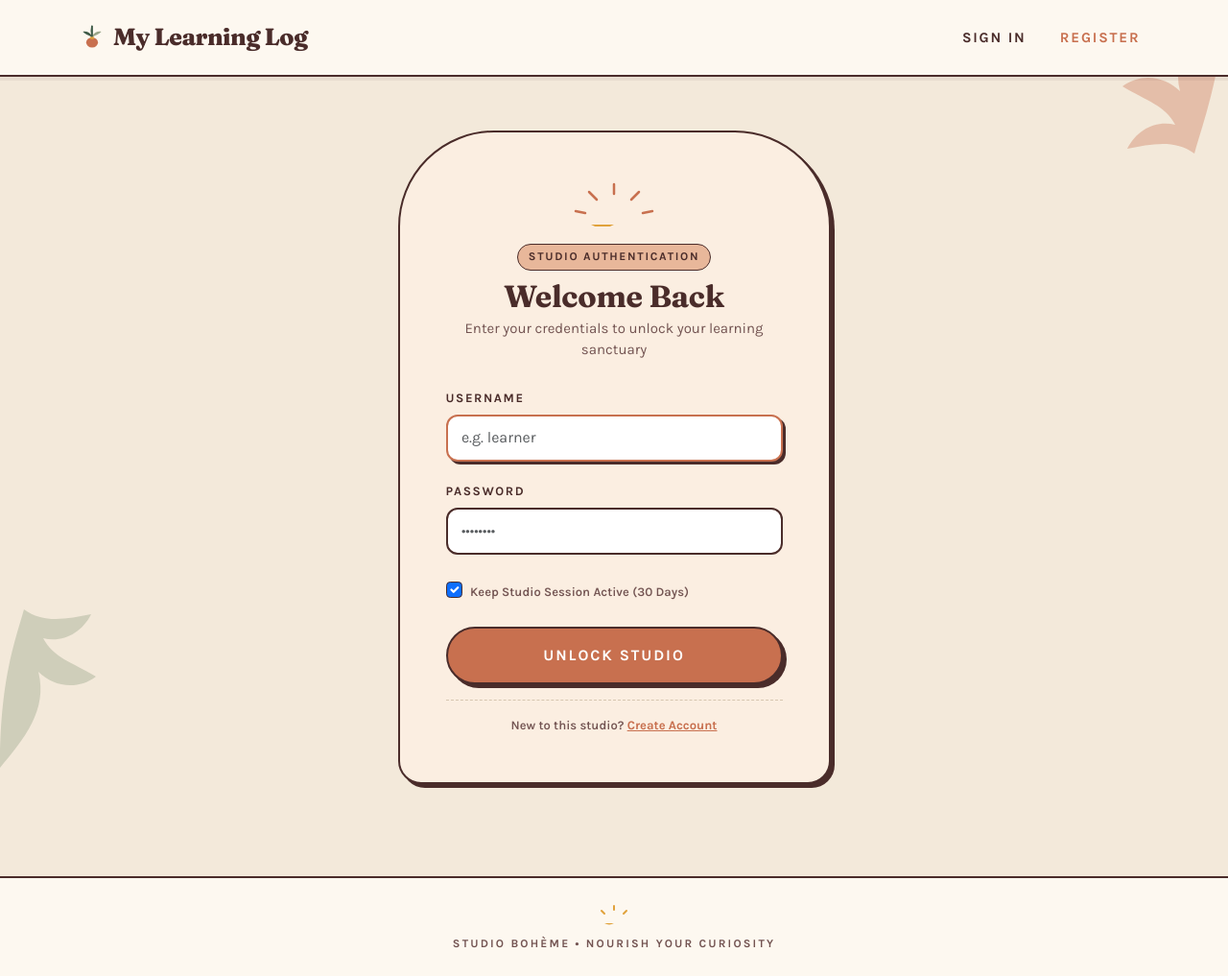
After one commit to nurul-fauziah/learning_journal, a Flask app: page /login in a window 1280 px wide. The commit adds this page. Shown: the whole page at 96% size. Run offline with Flask 3, Linux system fonts and the light colour scheme; some libraries are stand-ins or nearby versions.

Commit message:
feat(auth): implement user authentication and session management
Introduce a complete authentication system including user registration,
secure login, and session-based access control.

- Add `User` model with hashed password storage using Werkzeug.
- Implement authentication middleware to protect core routes and
  enforce login for non-public endpoints.
- Create `login.html` and `register.html` templates for user access.
- Update `Entry` and `Reflection` models to support user-specific
  data ownership via `user_id` foreign keys.
- Enhance session security with `PERMANENT_SESSION_LIFETIME`,
  `HTTPONLY`, and `SAMESITE` cookie configurations.
- Update navigation bar to conditionally display user profile
  information and logout options.
- Refactor streak calculation logic to be user-aware.

```diff
--- a/app.py
+++ b/app.py
@@ -1,11 +1,12 @@
-from flask import Flask, render_template, request, redirect, url_for, jsonify, abort
+from flask import Flask, render_template, request, redirect, url_for, jsonify, abort, session
 from flask_wtf.csrf import CSRFProtect, CSRFError
-from models import db, Category, Entry, Reflection
+from models import db, User, Category, Entry, Reflection
 from datetime import datetime, date, timedelta
 from collections import defaultdict
 import secrets
 import os
 import time
+import re
 
 app = Flask(__name__)
 
@@ -17,7 +18,12 @@ app.config['SQLALCHEMY_TRACK_MODIFICATIONS'] = False
 # 2. Maximum Payload Size Limit (8 MB)
 app.config['MAX_CONTENT_LENGTH'] = 8 * 1024 * 1024
 
-# 3. Persistent Cryptographic Secret Key
+# 3. Session Security
+app.config['PERMANENT_SESSION_LIFETIME'] = timedelta(days=30)
+app.config['SESSION_COOKIE_HTTPONLY'] = True
+app.config['SESSION_COOKIE_SAMESITE'] = 'Lax'
+
+# 4. Persistent Cryptographic Secret Key
 os.makedirs(app.instance_path, exist_ok=True)
 secret_key_file = os.path.join(app.instance_path, 'secret_key')
 if os.path.exists(secret_key_file):
@@ -32,19 +38,18 @@ else:
         f.write(new_secret)
     app.config['SECRET_KEY'] = new_secret
 
-# 4. CSRF Protection
+# 5. CSRF Protection
 csrf = CSRFProtect(app)
 
-# 5. Initialize Database
+# 6. Initialize Database
 db.init_app(app)
 
 # --- Rate Limiting (In-Memory IP Bucket) ---
 request_history = defaultdict(list)
 
-def is_rate_limited(ip, limit=60, window=60):
+def is_rate_limited(ip, limit=80, window=60):
     """Allow up to `limit` actions per `window` seconds per IP."""
     now = time.time()
-    # Filter timestamps older than window
     request_history[ip] = [t for t in request_history[ip] if now - t < window]
     if len(request_history[ip]) >= limit:
         return True
@@ -60,6 +65,26 @@ def rate_limit_check():
             if request.is_json or request.path.startswith('/api/'):
                 return jsonify({'error': 'Rate limit exceeded. Please wait a moment.'}), 429
             abort(429, description="Too many requests. Please slow down.")
+
+# --- Authentication Guard Middleware ---
+@app.before_request
+def enforce_authentication():
+    """Ensure all core routes require an authenticated session."""
+    public_endpoints = {'login', 'register', 'static'}
+    if request.endpoint in public_endpoints:
+        return
+
+    # If no accounts exist yet in DB, direct to first-time setup
+    if User.query.count() == 0:
+        if request.endpoint != 'register':
+            return redirect(url_for('register'))
+        return
+
+    # Check logged-in session
+    if not session.get('user_id'):
+        if request.is_json or request.path.startswith('/api/'):
+            return jsonify({'error': 'Authentication required. Please sign in.'}), 401
+        return redirect(url_for('login', next=request.path))
 
 # --- Security Headers Middleware ---
 @app.after_request
@@ -107,10 +132,13 @@ def filter_due_status(target_dt):
         return f"Due in {diff_days}d"
 
 # --- Helper Functions ---
-def calculate_streak():
-    """Calculate consecutive days of learning activity up to today or yesterday."""
-    entry_dates = {e[0].date() for e in db.session.query(Entry.created_at).all() if e[0]}
-    reflection_dates = {r[0] for r in db.session.query(Reflection.date).all() if r[0]}
+def get_current_user_id():
+    return session.get('user_id')
+
+def calculate_streak(user_id):
+    """Calculate consecutive days of learning activity for current user."""
+    entry_dates = {e[0].date() for e in db.session.query(Entry.created_at).filter(Entry.user_id == user_id).all() if e[0]}
+    reflection_dates = {r[0] for r in db.session.query(Reflection.date).filter(Reflection.user_id == user_id).all() if r[0]}
     activity_dates = entry_dates.union(reflection_dates)
 
     if not activity_dates:
@@ -130,28 +158,26 @@ def calculate_streak():
 
     return streak
 
-def get_heatmap_data():
-    """Generate activity counts for the last 30 days (entries created + reflections)."""
+def get_heatmap_data(user_id):
+    """Generate activity counts for the last 30 days for current user."""
     heatmap_data = {}
     today = date.today()
 
-    # Initialize 30 days dictionary
     for i in range(29, -1, -1):
         d = today - timedelta(days=i)
         heatmap_data[d.strftime('%Y-%m-%d')] = 0
 
-    # Boundary: start of day 29 days ago
     start_date = today - timedelta(days=29)
     start_dt = datetime.combine(start_date, datetime.min.time())
 
-    recent_entries = Entry.query.filter(Entry.created_at >= start_dt).all()
+    recent_entries = Entry.query.filter(Entry.user_id == user_id, Entry.created_at >= start_dt).all()
     for entry in recent_entries:
         if entry.created_at:
             k = entry.created_at.date().strftime('%Y-%m-%d')
             if k in heatmap_data:
                 heatmap_data[k] += 1
 
-    recent_reflections = Reflection.query.filter(Reflection.date >= start_date).all()
+    recent_reflections = Reflection.query.filter(Reflection.user_id == user_id, Reflection.date >= start_date).all()
     for ref in recent_reflections:
         if ref.date and ref.learned_today and ref.learned_today.strip():
             k = ref.date.strftime('%Y-%m-%d')
@@ -160,15 +186,93 @@ def get_heatmap_data():
 
     return heatmap_data
 
-# --- Routes ---
+# --- Authentication Routes ---
+
+@app.route('/login', methods=['GET', 'POST'])
+def login():
+    if session.get('user_id'):
+        return redirect(url_for('dashboard'))
+
+    next_url = request.args.get('next') or request.form.get('next') or url_for('dashboard')
+    error = None
+
+    if request.method == 'POST':
+        username = request.form.get('username', '').strip()
+        password = request.form.get('password', '')
+        remember = bool(request.form.get('remember'))
+
+        user = User.query.filter(db.func.lower(User.username) == username.lower()).first()
+        if user and user.check_password(password):
+            session.clear()
+            session['user_id'] = user.id
+            session['username'] = user.username
+            if remember:
+                session.permanent = True
+            return redirect(next_url)
+        else:
+            error = "Invalid username or password. Please verify and try again."
+
+    return render_template('login.html', error=error, next_url=next_url)
+
+@app.route('/register', methods=['GET', 'POST'])
+def register():
+    if session.get('user_id'):
+        return redirect(url_for('dashboard'))
+
+    error = None
+    is_first_user = User.query.count() == 0
+
+    if request.method == 'POST':
+        username = request.form.get('username', '').strip()
+        password = request.form.get('password', '')
+        confirm_password = request.form.get('confirm_password', '')
+
+        if not username or len(username) < 3:
+            error = "Username must be at least 3 characters long."
+        elif len(username) > 30:
+            error = "Username cannot exceed 30 characters."
+        elif not re.match(r'^[a-zA-Z0-9_]+$', username):
+            error = "Username may only contain letters, numbers, and underscores."
+        elif len(password) < 6:
+            error = "Password must be at least 6 characters long."
+        elif password != confirm_password:
+            error = "Passwords do not match."
+        elif User.query.filter(db.func.lower(User.username) == username.lower()).first():
+            error = "This username is already taken. Please choose another."
+        else:
+            new_user = User(username=username)
+            new_user.set_password(password)
+            db.session.add(new_user)
+            db.session.commit()
+
+            # Associate any existing unassigned notes to this first user
+            Entry.query.filter(Entry.user_id.is_(None)).update({Entry.user_id: new_user.id}, synchronize_session=False)
+            Reflection.query.filter(Reflection.user_id.is_(None)).update({Reflection.user_id: new_user.id}, synchronize_session=False)
+            db.session.commit()
+
+            session.clear()
+            session['user_id'] = new_user.id
+            session['username'] = new_user.username
+            session.permanent = True
+            return redirect(url_for('dashboard'))
+
+    return render_template('register.html', error=error, is_first_user=is_first_user)
+
+@app.route('/logout')
+def logout():
+    session.clear()
+    return redirect(url_for('login'))
+
+# --- Core Application Routes ---
 
 @app.route('/')
 def dashboard():
-    total_entries = Entry.query.count()
+    user_id = get_current_user_id()
+    total_entries = Entry.query.filter_by(user_id=user_id).count()
     now = datetime.now()
-    due_reviews = Entry.query.filter(Entry.next_review <= now).count()
-    streak_count = calculate_streak()
-    heatmap_data = get_heatmap_data()
+    due_reviews = Entry.query.filter(Entry.user_id == user_id, Entry.next_review <= now).count()
+    streak_count = calculate_streak(user_id)
+    heatmap_data = get_heatmap_data(user_id)
 
     return render_template(
         'dashboard.html',
@@ -180,12 +284,14 @@ def dashboard():
 
 @app.route('/vault')
 def vault():
-    entries = Entry.query.order_by(Entry.created_at.desc()).all()
+    user_id = get_current_user_id()
+    entries = Entry.query.filter_by(user_id=user_id).order_by(Entry.created_at.desc()).all()
     categories = Category.query.all()
     return render_template('vault.html', entries=entries, categories=categories, now=datetime.now())
 
 @app.route('/add', methods=['GET', 'POST'])
 def add_entry():
+    user_id = get_current_user_id()
     if request.method == 'POST':
         title = request.form.get('title', '').strip()
         category_name = request.form.get('category', '').strip()
@@ -193,7 +299,6 @@ def add_entry():
         content = request.form.get('content', '').strip()
         difficulty = request.form.get('difficulty', 'medium').strip().lower()
 
-        # Input Validation & Sanitization Boundaries
         categories = Category.query.all()
         if not title or not category_name or not summary:
             return render_template('add_entry.html', categories=categories, error="Please complete all required fields."), 400
@@ -213,14 +318,12 @@ def add_entry():
         if difficulty not in ['easy', 'medium', 'hard']:
             difficulty = 'medium'
 
-        # Case-insensitive category lookup or creation
         cat = Category.query.filter(db.func.lower(Category.name) == category_name.lower()).first()
         if not cat:
             cat = Category(name=category_name)
             db.session.add(cat)
             db.session.commit()
 
-        # Set initial review interval based on perceived difficulty
         initial_days = 1 if difficulty == 'hard' else 2 if difficulty == 'medium' else 4
         next_review_time = datetime.now() + timedelta(days=initial_days)
 
@@ -230,6 +333,7 @@ def add_entry():
             summary=summary,
             content=content,
             difficulty=difficulty,
+            user_id=user_id,
             review_count=0,
             next_review=next_review_time,
             created_at=datetime.now()
@@ -243,27 +347,27 @@ def add_entry():
 
 @app.route('/review_session')
 def review_session():
+    user_id = get_current_user_id()
     now = datetime.now()
-    due_entries = Entry.query.filter(Entry.next_review <= now).all()
+    due_entries = Entry.query.filter(Entry.user_id == user_id, Entry.next_review <= now).all()
     is_practice = False
 
-    # If no cards are overdue, offer up to 5 random cards for practice
     if not due_entries:
-        due_entries = Entry.query.order_by(db.func.random()).limit(5).all()
+        due_entries = Entry.query.filter_by(user_id=user_id).order_by(db.func.random()).limit(5).all()
         is_practice = bool(due_entries)
 
     return render_template('review.html', entries=due_entries, is_practice=is_practice)
 
 @app.route('/api/mark_reviewed/<int:id>', methods=['POST'])
 def mark_reviewed(id):
-    entry = Entry.query.get_or_404(id)
+    user_id = get_current_user_id()
+    entry = Entry.query.filter_by(id=id, user_id=user_id).first_or_404()
     data = request.get_json(silent=True) or {}
     quality = str(data.get('quality', 'medium')).lower()
 
     if quality not in ['easy', 'medium', 'hard']:
         quality = 'medium'
 
-    # Spaced Repetition Logic (Leitner / SM-2 Inspired)
     now = datetime.now()
     if quality == 'easy':
         days = 3 + (entry.review_count * 2)
@@ -287,19 +391,19 @@ def mark_reviewed(id):
 # --- API for Reflection ---
 @app.route('/api/reflection', methods=['GET', 'POST'])
 def api_reflection():
+    user_id = get_current_user_id()
     today = date.today()
-    reflection = Reflection.query.filter_by(date=today).first()
+    reflection = Reflection.query.filter_by(date=today, user_id=user_id).first()
 
     if request.method == 'POST':
         data = request.get_json(silent=True) or {}
         text = str(data.get('text', '')).strip()
 
-        # Input boundary check
         if len(text) > 5000:
             return jsonify({'error': 'Reflection text exceeds 5,000 characters maximum limit.'}), 400
 
         if not reflection:
-            reflection = Reflection(date=today, learned_today=text)
+            reflection = Reflection(date=today, learned_today=text, user_id=user_id)
             db.session.add(reflection)
         else:
             reflection.learned_today = text
@@ -318,7 +422,8 @@ def api_reflection():
 # --- API for Alarm Trigger ---
 @app.route('/api/random_question')
 def get_random_question():
-    entry = Entry.query.order_by(db.func.random()).first()
+    user_id = get_current_user_id()
+    entry = Entry.query.filter_by(user_id=user_id).order_by(db.func.random()).first()
     if entry:
         return jsonify({
             'id': entry.id,
@@ -330,6 +435,5 @@ def get_random_question():
 if __name__ == '__main__':
     with app.app_context():
         db.create_all()
-    # Explicitly bind to localhost and disable debug by default unless FLASK_DEBUG=1
     debug_mode = os.environ.get('FLASK_DEBUG', '0') == '1'
     app.run(host='127.0.0.1', port=5000, debug=debug_mode)
--- a/templates/base.html
+++ b/templates/base.html
@@ -54,10 +54,17 @@
                     <span class="brand-title">My Learning Log</span>
                 </a>
 
-                <div class="navbar-nav d-flex flex-row gap-3 gap-md-4 align-items-center">
+                <div class="navbar-nav d-flex flex-row gap-2 gap-md-3 align-items-center flex-wrap">
+                    {% if session.get('user_id') %}
                     <a class="nav-link boho-nav-link" href="{{ url_for('dashboard') }}">Dashboard</a>
                     <a class="nav-link boho-nav-link" href="{{ url_for('vault') }}">Vault</a>
                     <a class="nav-link boho-nav-link" href="{{ url_for('add_entry') }}">Add Note</a>
+                    <span class="boho-pill-label d-none d-sm-inline-block ms-1">@{{ session.get('username') }}</span>
+                    <a class="nav-link boho-nav-link ms-1" href="{{ url_for('logout') }}" title="Sign Out">Logout</a>
+                    {% else %}
+                    <a class="nav-link boho-nav-link" href="{{ url_for('login') }}">Sign In</a>
+                    <a class="nav-link boho-nav-link fw-bold" href="{{ url_for('register') }}" style="color: var(--color-terracotta) !important;">Register</a>
+                    {% endif %}
                 </div>
             </div>
         </nav>
--- /dev/null
+++ b/templates/login.html
@@ -0,0 +1,66 @@
+{% extends 'base.html' %}
+{% block content %}
+<div class="row justify-content-center py-4">
+    <div class="col-md-7 col-lg-5">
+        <article class="boho-card boho-arch-card p-4 p-md-5 position-relative text-center">
+            <!-- Studio Sunburst Emblem -->
+            <div class="mb-3" aria-hidden="true">
+                <svg viewBox="0 0 100 50" width="100" height="50" fill="none">
+                    <path d="M50 48 A24 24 0 0 1 26 48 Z" fill="var(--color-mustard)"/>
+                    <line x1="50" y1="16" x2="50" y2="6" stroke="var(--color-terracotta)" stroke-width="2.5" stroke-linecap="round"/>
+                    <line x1="32" y1="22" x2="24" y2="14" stroke="var(--color-terracotta)" stroke-width="2.5" stroke-linecap="round"/>
+                    <line x1="68" y1="22" x2="76" y2="14" stroke="var(--color-terracotta)" stroke-width="2.5" stroke-linecap="round"/>
+                    <line x1="20" y1="36" x2="10" y2="34" stroke="var(--color-terracotta)" stroke-width="2.5" stroke-linecap="round"/>
+                    <line x1="80" y1="36" x2="90" y2="34" stroke="var(--color-terracotta)" stroke-width="2.5" stroke-linecap="round"/>
+                </svg>
+            </div>
+
+            <span class="boho-pill-label mb-2 d-inline-block">STUDIO AUTHENTICATION</span>
+            <h1 class="h2 boho-headline mb-1">Welcome Back</h1>
+            <p class="boho-helper-text mb-4">Enter your credentials to unlock your learning sanctuary</p>
+
+            {% if error %}
+            <div class="alert alert-danger py-2 px-3 mb-3 border-2 text-start" style="border-radius: 12px; background-color: var(--color-blush-soft); border-color: var(--color-terracotta); color: var(--color-aubergine);">
+                <strong>Notice:</strong> {{ error }}
+            </div>
+            {% endif %}
+
+            {% if message %}
+            <div class="alert alert-success py-2 px-3 mb-3 border-2 text-start" style="border-radius: 12px; background-color: var(--color-sage-soft); border-color: var(--color-forest); color: var(--color-forest-dark);">
+                {{ message }}
+            </div>
+            {% endif %}
+
+            <form action="{{ url_for('login') }}" method="POST" class="text-start">
+                <input type="hidden" name="csrf_token" value="{{ csrf_token() }}"/>
+                <input type="hidden" name="next" value="{{ next_url or '' }}"/>
+
+                <div class="mb-3">
+                    <label class="form-label boho-field-label">Username</label>
+                    <input type="text" name="username" class="form-control boho-input" placeholder="e.g. learner" required autocomplete="username" autofocus>
+                </div>
+
+                <div class="mb-4">
+                    <label class="form-label boho-field-label">Password</label>
+                    <input type="password" name="password" class="form-control boho-input" placeholder="&bull;&bull;&bull;&bull;&bull;&bull;&bull;&bull;" required autocomplete="current-password">
+                </div>
+
+                <div class="mb-4 form-check text-start">
+                    <input type="checkbox" name="remember" class="form-check-input" id="rememberMe" style="border-color: var(--border-boho);" checked>
+                    <label class="form-check-label boho-meta" for="rememberMe">Keep Studio Session Active (30 Days)</label>
+                </div>
+
+                <button type="submit" class="btn btn-boho-primary w-100 py-3 mb-3">
+                    <span>Unlock Studio</span>
+                </button>
+            </form>
+
+            <div class="pt-3 border-top-boho">
+                <p class="boho-meta mb-0">
+                    New to this studio? <a href="{{ url_for('register') }}" class="fw-bold" style="color: var(--color-terracotta);">Create Account</a>
+                </p>
+            </div>
+        </article>
+    </div>
+</div>
+{% endblock %}
```
Also changed, not shown: models.py (+19 -1 lines), templates/register.html (added, +59 -0 lines), instance/learning_journal.db.
